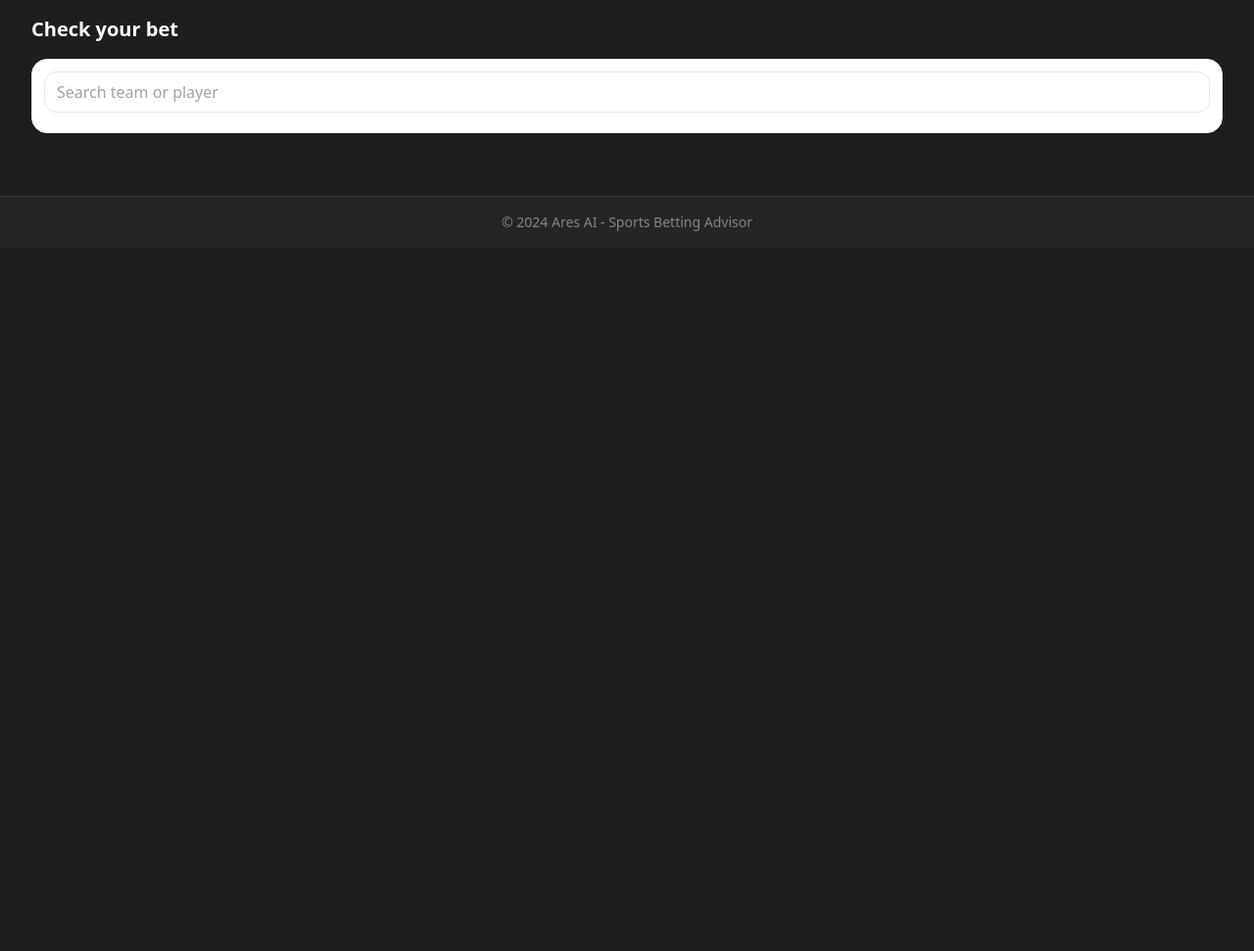
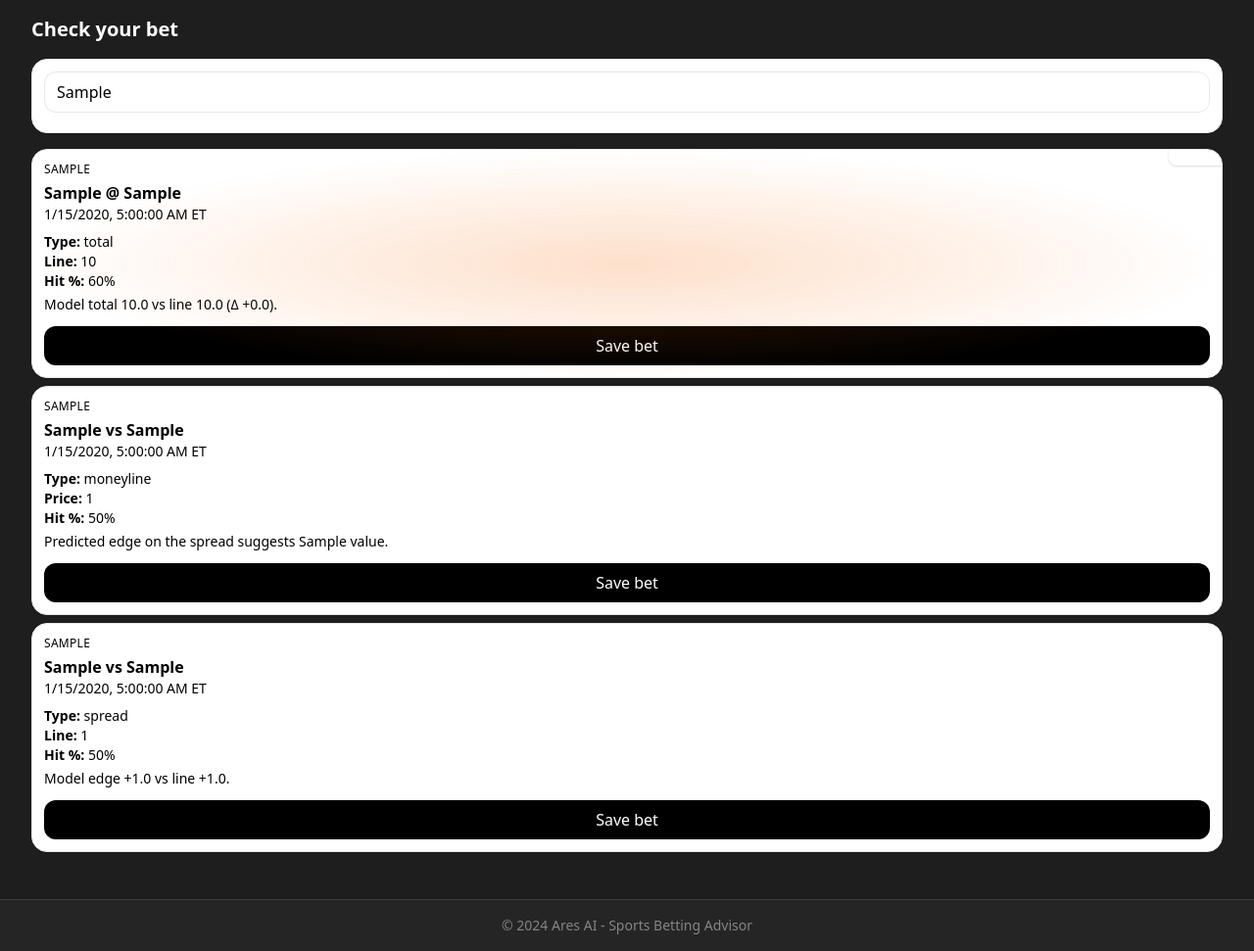
Before and after one commit to Jaylenmm/aresSTAGE, a Flask app: page /check-your-bet?s=Sample in a window 1280 px wide. Shown: the part 101-1072 px from the top of the page at 98% size. Before the commit the page ends 337 px from the top, so only its background shows below. Run offline with Flask 3, Linux system fonts and the light colour scheme; tables that the repository leaves empty hold one stand-in row (values such as "Sample post").

Commit message:
feat(ui): add orange pulse glow behind top pick; link home cards to Check your bet with prefilled team

```diff
--- a/templates/check_bet.html
+++ b/templates/check_bet.html
@@ -15,6 +15,18 @@
 </div>
 
 <script>
+// Pulse effect CSS
+const styleEl = document.createElement('style');
+styleEl.textContent = `
+@keyframes pulseOrange {
+  0% { opacity: .35; transform: scale(0.98); }
+  50% { opacity: .8; transform: scale(1.02); }
+  100% { opacity: .35; transform: scale(0.98); }
+}
+.animate-pulse-orange { animation: pulseOrange 2s ease-in-out infinite; }
+`;
+document.head.appendChild(styleEl);
+
 let debounceTimer;
 const input = document.getElementById('search-input');
 const suggestions = document.getElementById('suggestions');
@@ -68,10 +80,9 @@ function renderOptions(opts) {
     const card = document.createElement('div');
     const isTop = idx === 0;
     const highlightClass = isTop ? ' border-2 border-orange-500 ' : '';
-    const highlightStyle = isTop ? 'box-shadow: 0 0 0 4px rgba(249,115,22,0.45), 0 12px 40px rgba(249,115,22,0.55);' : '';
-    card.className = 'bg-white text-black rounded-2xl border border-slate-200 shadow-sm p-3 relative' + highlightClass;
-    if (highlightStyle) card.setAttribute('style', highlightStyle);
+    card.className = 'bg-white text-black rounded-2xl border border-slate-200 shadow-sm p-3 relative overflow-hidden' + highlightClass;
     card.innerHTML = `
+      ${isTop ? '<div class="absolute inset-0 -z-10 rounded-2xl animate-pulse-orange" style="background: radial-gradient(closest-side, rgba(249,115,22,0.35), rgba(249,115,22,0)); filter: blur(6px);"></div>' : ''}
       ${isTop ? '<div class="absolute -top-2 -right-2 bg-orange-500 text-white text-xs px-2 py-1 rounded-lg shadow">Top pick</div>' : ''}
       <div class="text-xs uppercase tracking-wide text-slate-700">${o.sport || ''}</div>
       <div class="mt-1 font-semibold">${o.teams || (o.team ? (o.team + ' vs ' + (o.opponent || '')) : '')}</div>
@@ -105,5 +116,15 @@ async function saveBet(o) {
     alert('Error: ' + e.message);
   }
 }
+
+// Prefill from ?s=TEAM query and auto-run
+(() => {
+  const params = new URLSearchParams(window.location.search);
+  const s = params.get('s');
+  if (s) {
+    input.value = s;
+    selectEntity(s);
+  }
+})();
 </script>
 {% endblock %}
```
Also changed, not shown: templates/home.html (+6 -6 lines).
